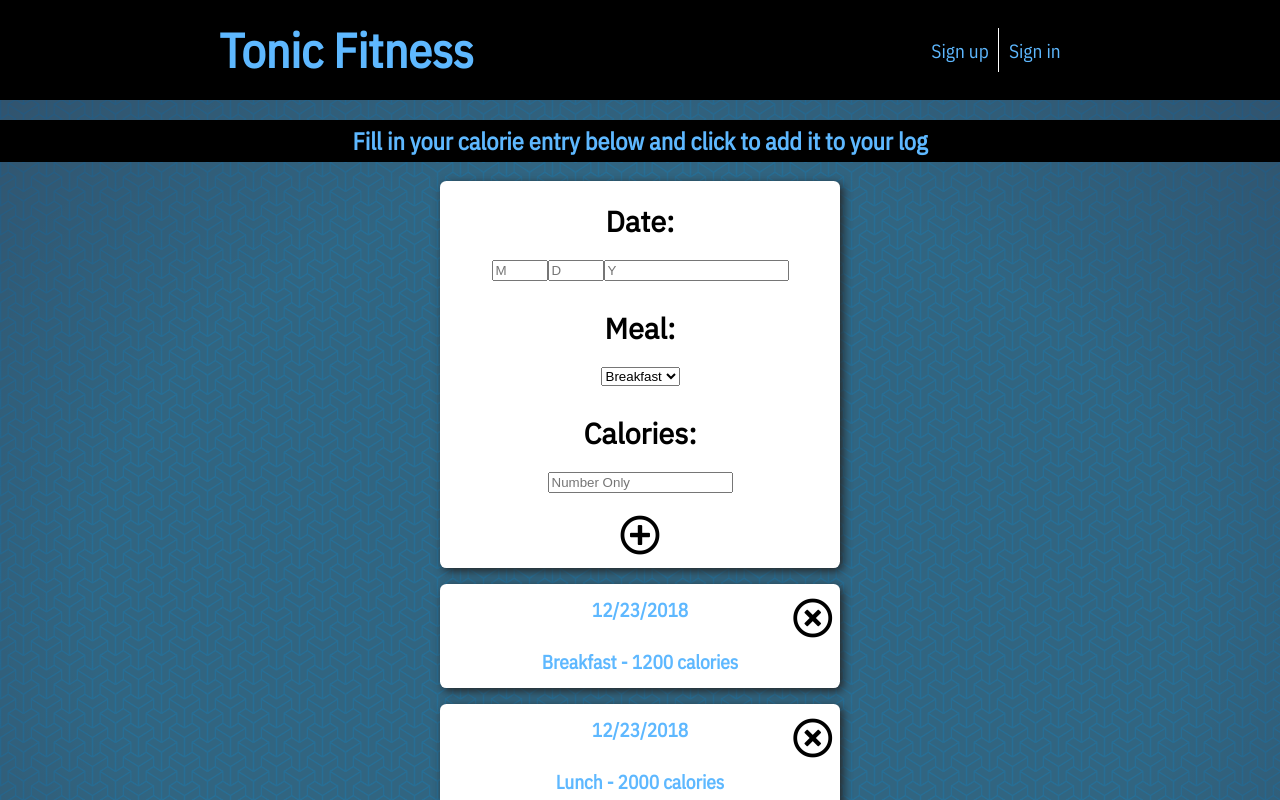
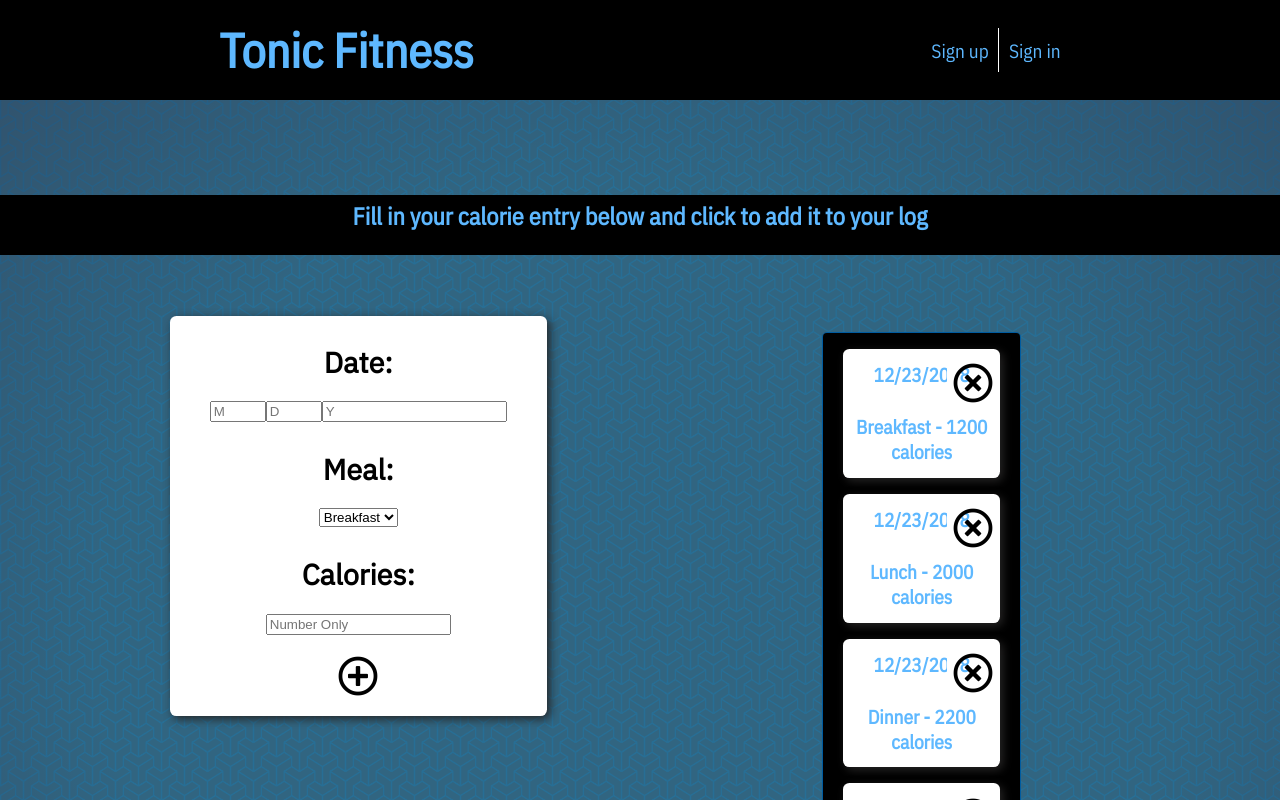
Before and after one commit to chingu-voyages/geckos-project-11, a React (Create React App) app in the folder tonic-fitness/: page /log in a window 1280 px wide. Shown: the top 800 px of the page. Built offline with nearby package versions, Linux system fonts and the light colour scheme.

Commit message:
Style and layout entry log with scoll overflow

```diff
--- a/tonic-fitness/src/components/Log.js
+++ b/tonic-fitness/src/components/Log.js
@@ -33,6 +33,48 @@ class Log extends Component  {
           year: '2018',
           meal: 'Dinner',
           calories: '2200'
+        },
+        {
+          day: '23',
+          month: '12',
+          year: '2018',
+          meal: 'Lunch',
+          calories: '2000'
+        },
+        {
+          day: '23',
+          month: '12',
+          year: '2018',
+          meal: 'Lunch',
+          calories: '2000'
+        },
+        {
+          day: '23',
+          month: '12',
+          year: '2018',
+          meal: 'Lunch',
+          calories: '2000'
+        },
+        {
+          day: '23',
+          month: '12',
+          year: '2018',
+          meal: 'Lunch',
+          calories: '2000'
+        },
+        {
+          day: '23',
+          month: '12',
+          year: '2018',
+          meal: 'Lunch',
+          calories: '2000'
+        },
+        {
+          day: '23',
+          month: '12',
+          year: '2018',
+          meal: 'Lunch',
+          calories: '2000'
         }
       ]
     }
@@ -165,8 +207,9 @@ class Log extends Component  {
         </section>
 
         {/* Map over this.state.log and display each entry */}
+        <section className="entry-log-area">
           {this.state.log.map((currentEntry, index) => (
-          <section className="entry-log flex-col"
+            <article className="entry-log flex-col"
                      key={index} >
               <div className="flex-col">
                 <span className="flex-row">
@@ -183,9 +226,10 @@ class Log extends Component  {
                       onClick={() => {this.handleRemoveEntry(currentEntry)}} >
                 <i className="far fa-times-circle"></i>
               </button>
-          </section>
+            </article>
             ))
           }
+        </section>
       </div>
     )
   }
--- a/tonic-fitness/src/stylesheets/Log.scss
+++ b/tonic-fitness/src/stylesheets/Log.scss
@@ -89,6 +89,16 @@
     border: none;
   }
 
+  .entry-log-area {
+    max-height: 570px;
+    max-width: 450px;
+    margin: 2em auto;
+    overflow-y: scroll;
+    background-color: #000;
+    border: 1px solid $color-dark;
+    border-radius: 0.3em;
+  }
+
 }
 
 /* Media Queries */
@@ -108,3 +118,33 @@
 }
 
 }
+
+@media only screen and (min-width:800px) {
+  #log {
+      display: grid;
+      grid-template-columns: [c1] 5% [c2] 1fr [c3] 1fr [c4] 5% [c5];
+      grid-template-rows: [r1] 50px [r2] 100px [r3] 1fr [r4] 200px [r5];
+      grid-gap: 25px;
+
+      .cal-entry {
+        max-height: 400px;
+      }
+
+      .header {
+        grid-column: c1 / c5;
+        grid-row: r2 / r3;
+      }
+
+      .cal-entry {
+        grid-column: c2 / c3;
+        grid-row: r3 / r4;
+      }
+
+      .entry-log-area {
+        grid-column: c3 / c4;
+        grid-row: r3 / r4;
+      }
+
+  }
+
+}
```
Lines whose indentation alone changed are shown as unchanged.
